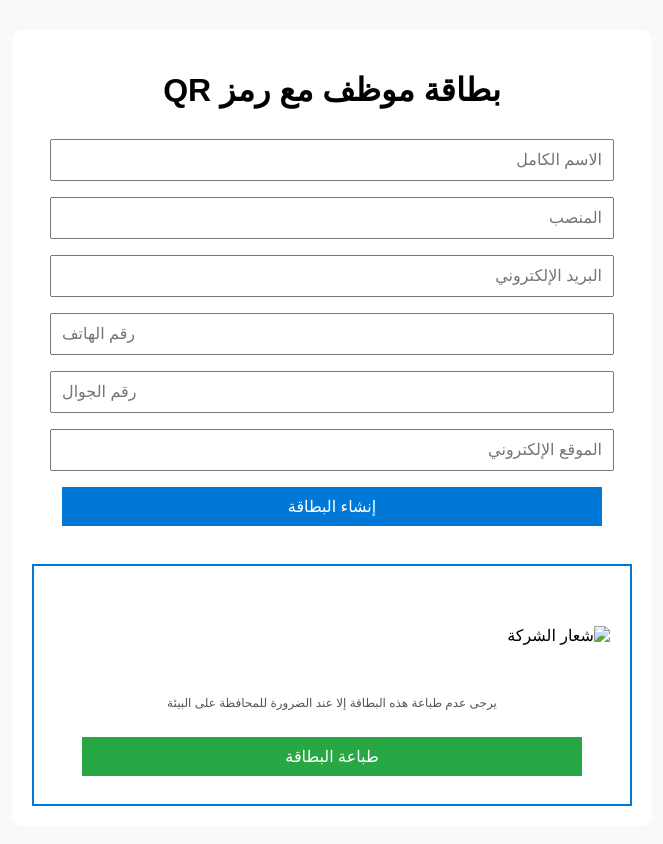
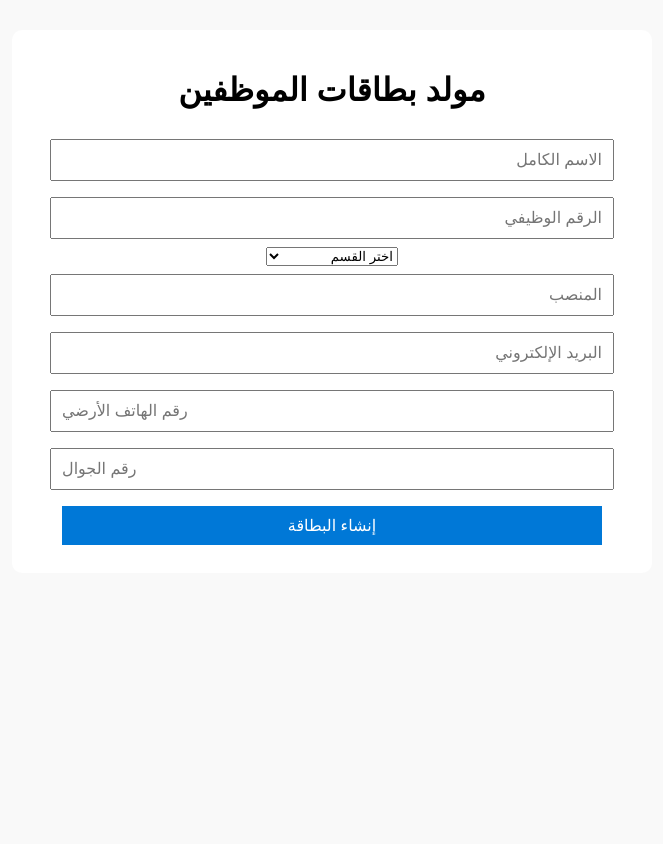
Before and after one commit to anejem/sign, a plain HTML site: page index.html in a window 1280 px wide. Shown: the whole page, without its empty margins (308-971 px from the left). After the commit the page ends 800 px from the top, so only its background shows below. Drawn offline with Linux system fonts and the light colour scheme.

Commit message:
Add files via upload

```diff
--- a/index.html
+++ b/index.html
@@ -3,32 +3,37 @@
 <head>
   <meta charset="UTF-8" />
   <meta name="viewport" content="width=device-width, initial-scale=1.0"/>
-  <title>بطاقة موظف مع رمز QR</title>
+  <title>بطاقات الموظفين مع رمز QR</title>
   <link rel="stylesheet" href="style.css" />
 </head>
 <body>
   <div class="container">
-    <h1>بطاقة موظف مع رمز QR</h1>
+    <h1>مولد بطاقات الموظفين</h1>
     <form id="employee-form">
       <input type="text" id="name" placeholder="الاسم الكامل" required />
+      <input type="text" id="id" placeholder="الرقم الوظيفي" required />
+      <select id="department" required>
+        <option value="" disabled selected>اختر القسم</option>
+        <option value="تكنولوجيا المعلومات">تكنولوجيا المعلومات</option>
+        <option value="قسم المالية">قسم المالية</option>
+        <option value="الموارد البشرية">الموارد البشرية</option>
+        <option value="المبيعات">المبيعات</option>
+        <option value="التسويق">التسويق</option>
+        <option value="الدعم الفني">الدعم الفني</option>
+        <option value="الإدارة">الإدارة</option>
+        <option value="العمليات">العمليات</option>
+        <option value="المشتريات">المشتريات</option>
+        <option value="الجودة">الجودة</option>
+        <option value="other">قسم غير موجود</option>
+      </select>
+      <input type="text" id="custom-department" placeholder="أدخل اسم القسم الجديد" style="display:none;" />
       <input type="text" id="position" placeholder="المنصب" required />
       <input type="email" id="email" placeholder="البريد الإلكتروني" required />
-      <input type="tel" id="phone" placeholder="رقم الهاتف" />
+      <input type="tel" id="phone" placeholder="رقم الهاتف الأرضي" />
       <input type="tel" id="mobile" placeholder="رقم الجوال" required />
-      <input type="text" id="website" placeholder="الموقع الإلكتروني" />
       <button type="submit">إنشاء البطاقة</button>
     </form>
-    <div id="card" class="card">
-      <div class="card-content">
-        <div class="logo">
-          <img src="logo.jpg" alt="شعار الشركة" />
-        </div>
-        <div class="details" id="card-details"></div>
-        <div class="qrcode" id="qrcode"></div>
-      </div>
-      <p class="note">يرجى عدم طباعة هذه البطاقة إلا عند الضرورة للمحافظة على البيئة</p>
-      <button onclick="window.print()" class="print-button">طباعة البطاقة</button>
-    </div>
+    <div id="cards-container"></div>
   </div>
   <script src="https://cdn.jsdelivr.net/npm/qrcodejs/qrcode.min.js"></script>
   <script src="script.js"></script>
```
